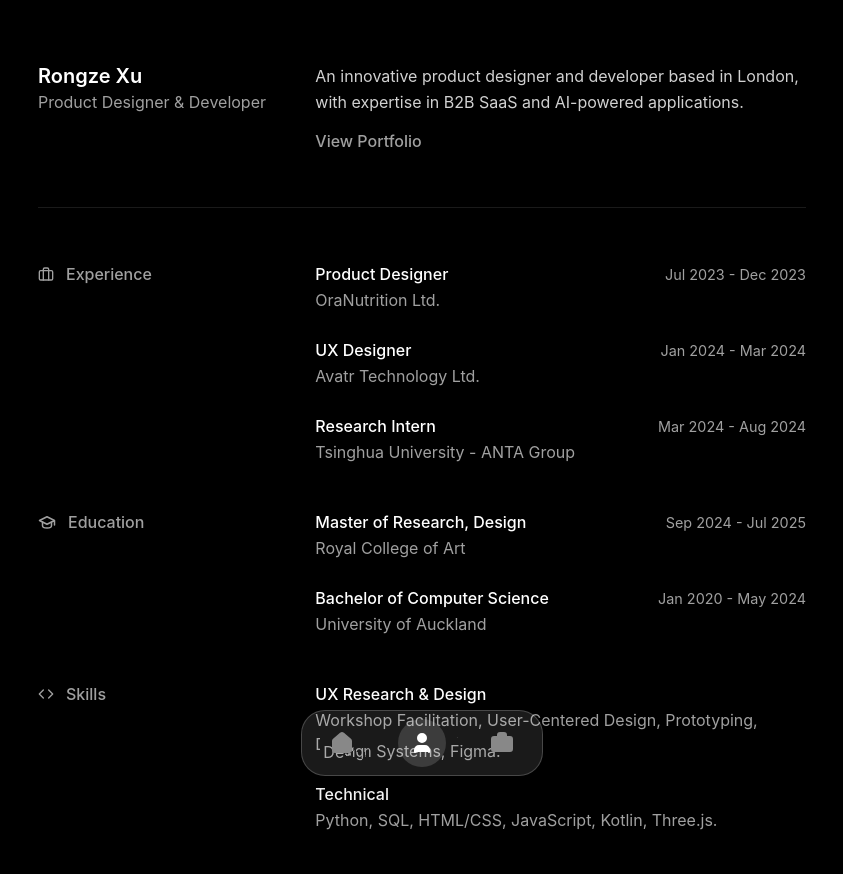
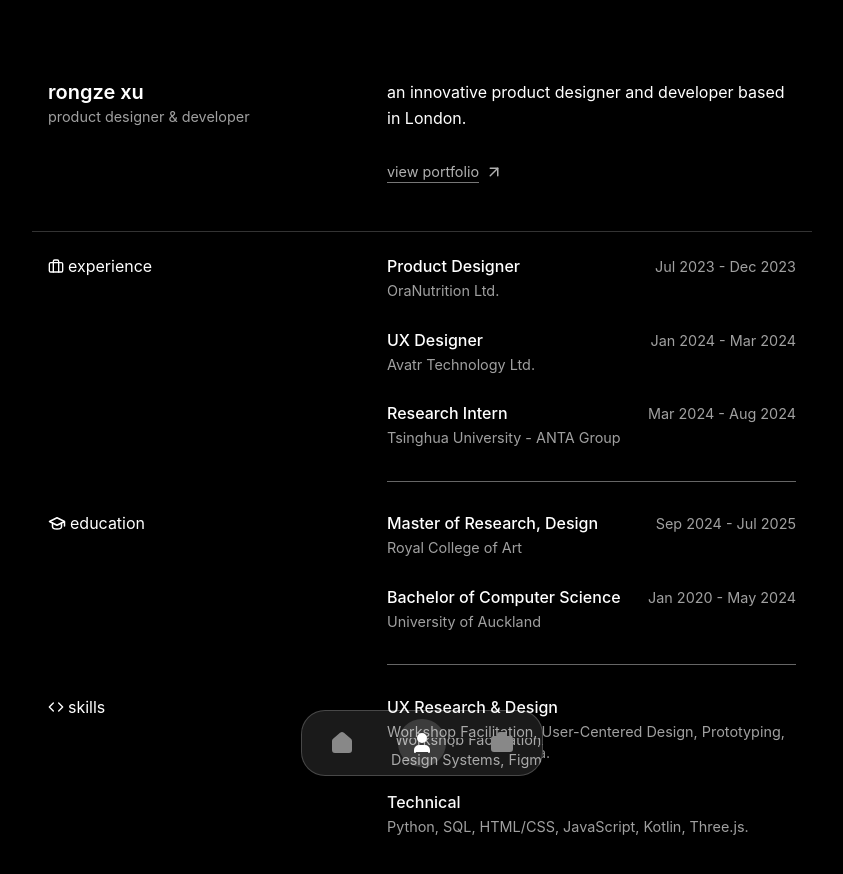
Before and after one commit to rynnxrz/pswebsite, a React (Vite) app: page /about in a window 1280 px wide. Shown: the top 874 px of the page, without its empty margins (218-1061 px from the left). Built offline with nearby package versions, Linux system fonts and the light colour scheme.

Commit message:
about layout update

```diff
--- a/src/components/About.css
+++ b/src/components/About.css
@@ -1,136 +1,52 @@
 /* src/components/About.css */
 
-/* Generic container to match Home.css */
-.page-container {
-  padding: 4rem 0; /* Vertical padding */
+.main-content-container-about {
+  max-width: 780px; margin: 0 auto; padding: 80px 1.5rem; display: flex; flex-direction: column; gap: 3rem;
+}
+.intro-section-about, .details-section-about {
+  display: grid; grid-template-columns: 1fr 1.4fr; grid-column-gap: 1.5rem;
+}
+.grid-col-left-about, .grid-col-right-about {
+  padding-left: 1rem; padding-right: 1rem;
+}
+.details-section-about {
+  border-top: 1px solid rgba(255, 255, 255, 0.2); padding-top: 1.5rem;
 }
 
-/* This is the main content block that is centered and sized correctly */
-.content-wrapper {
-  max-width: 768px; /* 736px content + 16px padding on each side */
-  padding: 0 16px;
-  margin: 0 auto;
-  display: grid;
-  grid-template-columns: 1fr 2fr;
-  gap: 0 2rem; /* No row gap, 2rem column gap */
-  align-items: start;
+/* === Typography & Colors === */
+.about-name { font-size: 1.25rem; font-weight: 600; margin: 0; color: #fff; }
+.about-bio { font-size: 1rem; color: #fff; line-height: 1.6; margin: 0; } /* Point 1 */
+.about-subtitle, .item-subtitle, .item-period { font-size: 0.9rem; color: #a0a0a0; }
+.about-subtitle { font-weight: 400; margin-top: 0.25rem; }
+.item-subtitle { margin: 4px 0 0 0; line-height: 1.5; }
+.item-period { margin: 2px 0 0 0; white-space: nowrap; flex-shrink: 0; }
+
+/* === Section Title === */
+.section-title { display: flex; align-items: center; gap: 0.25rem; color: #fff; }
+.section-title h3 { font-size: 1rem; font-weight: 400; color: inherit; margin: 0; }
+.section-title svg { stroke: currentColor; }
+
+/* === View Portfolio Link === */
+.about-link { display: inline-flex; align-items: center; gap: 0.35rem; color: #b0b0b0; text-decoration: none; font-size: 0.9rem; transition: all 0.2s ease; margin-top: 2rem; align-self: flex-start; }
+.about-link span { border-bottom: 1px solid #777; padding-bottom: 2px; transition: border-color 0.2s ease; }
+.about-link:hover { color: #fff; }
+.about-link:hover span { border-bottom-color: #fff; }
+.about-link svg { transform: translateY(-1px); }
+
+/* === Content & Separator === */
+.list-container { display: flex; flex-direction: column; gap: 1.75rem; }
+.list-item { display: flex; justify-content: space-between; align-items: flex-start; gap: 1rem; }
+.item-title { font-size: 1rem; font-weight: 500; color: #fff; margin: 0; }
+.project-separator { /* Point 2 & 3 */
+  border: none; height: 0.25px; background-color: rgba(255, 255, 255, 0.4); margin: 2rem 0; width: 100%;
 }
 
-.grid-left, .grid-right {
-  margin-bottom: 3rem; /* Space between sections */
+/* === Responsive === */
+@media (max-width: 768px) {
+  .main-content-container-about { padding: 60px 1.5rem; gap: 2.5rem; }
+  .intro-section-about, .details-section-about { grid-template-columns: 1fr; grid-row-gap: 1.5rem; }
+  .details-section-about { padding-top: 1.5rem; }
+  .project-separator { margin: 0; } /* Reset margin for mobile to rely on grid-gap */
+  .details-section-about .grid-col-left-about { display: none; } /* Hide empty left cols on mobile */
+  .details-section-about .grid-col-right-about { padding-left: 0; padding-right: 0; }
 }
-
-/* Header styles */
-.about-name {
-  font-size: 1.25rem;
-  font-weight: 600;
-  margin: 0;
-}
-
-.about-subtitle {
-  font-size: 1rem;
-  color: #a0a0a0;
-  margin-top: 4px;
-}
-
-.about-bio {
-  font-size: 1rem;
-  line-height: 1.6;
-  color: #d1d1d1;
-  margin: 0 0 1rem 0;
-}
-
-.about-link {
-  color: #a0a0a0;
-  text-decoration: none;
-  font-weight: 500;
-  transition: color 0.2s ease;
-}
-
-.about-link:hover {
-  color: #fff;
-}
-
-/* Divider spanning full width */
-.about-divider-container {
-  grid-column: 1 / -1;
-  margin-bottom: 3rem;
-}
-
-.about-divider {
-  border: none;
-  border-top: 1px solid rgba(255, 255, 255, 0.1);
-}
-
-/* Shared section title style */
-.section-title {
-  display: flex;
-  align-items: center;
-  gap: 0.75rem;
-  color: #a0a0a0;
-  font-weight: 500;
-  font-size: 1rem;
-}
-
-.section-title h3 {
-  margin: 0;
-  font-size: inherit;
-  font-weight: inherit;
-}
-
-/* Content list styles */
-.list-container {
-  display: flex;
-  flex-direction: column;
-  gap: 1.75rem;
-}
-
-.list-item {
-  display: flex;
-  justify-content: space-between;
-  align-items: flex-start;
-  gap: 1rem;
-}
-
-.item-main {
-  text-align: left;
-}
-
-.item-title {
-  font-size: 1rem;
-  font-weight: 500;
-  color: #fff;
-  margin: 0;
-}
-
-.item-subtitle {
-  font-size: 1rem;
-  color: #a0a0a0;
-  margin: 4px 0 0 0;
-  line-height: 1.5;
-}
-
-.item-period {
-  font-size: 0.9rem;
-  color: #a0a0a0;
-  margin: 2px 0 0 0;
-  white-space: nowrap;
-  flex-shrink: 0;
-}
-
-/* Responsive adjustments */
-@media (max-width: 768px) {
-  .content-wrapper {
-    grid-template-columns: 1fr;
-    gap: 0;
-  }
-  .grid-left, .grid-right {
-    margin-bottom: 1.5rem;
-  }
-  .grid-left {
-    margin-bottom: 1rem; /* Tighter space between title and content on mobile */
-  }
-  .about-divider-container {
-    margin: 0 0 1.5rem 0;
-  }
-}
--- a/src/components/About.tsx
+++ b/src/components/About.tsx
@@ -3,123 +3,101 @@
 import { motion } from 'framer-motion';
 import { Link } from 'react-router-dom';
 import { pageTransition } from '../utils/animations';
-import './About.css'; // We will use a dedicated CSS file to avoid class conflicts
+import './About.css';
 
 const experienceData = [
-  {
-    role: 'Product Designer',
-    company: 'OraNutrition Ltd.',
-    period: 'Jul 2023 - Dec 2023'
-  },
-  {
-    role: 'UX Designer',
-    company: 'Avatr Technology Ltd.',
-    period: 'Jan 2024 - Mar 2024'
-  },
-  {
-    role: 'Research Intern',
-    company: 'Tsinghua University - ANTA Group',
-    period: 'Mar 2024 - Aug 2024'
-  }
+  { role: 'Product Designer', company: 'OraNutrition Ltd.', period: 'Jul 2023 - Dec 2023' },
+  { role: 'UX Designer', company: 'Avatr Technology Ltd.', period: 'Jan 2024 - Mar 2024' },
+  { role: 'Research Intern', company: 'Tsinghua University - ANTA Group', period: 'Mar 2024 - Aug 2024' }
 ];
 
 const educationData = [
-  {
-    degree: 'Master of Research, Design',
-    institution: 'Royal College of Art',
-    period: 'Sep 2024 - Jul 2025'
-  },
-  {
-    degree: 'Bachelor of Computer Science',
-    institution: 'University of Auckland',
-    period: 'Jan 2020 - May 2024'
-  }
+  { degree: 'Master of Research, Design', institution: 'Royal College of Art', period: 'Sep 2024 - Jul 2025' },
+  { degree: 'Bachelor of Computer Science', institution: 'University of Auckland', period: 'Jan 2020 - May 2024' }
 ];
 
 export const About = () => {
   return (
-    <motion.div {...pageTransition} className="page-container">
-      <div className="content-wrapper">
+    <motion.div {...pageTransition} className="main-content-container-about">
 
-        {/* Header Section */}
-        <div className="grid-left">
-          <h1 className="about-name">Rongze Xu</h1>
-          <p className="about-subtitle">Product Designer & Developer</p>
+      <section className="intro-section-about">
+        <div className="grid-col-left-about">
+          <h1 className="about-name">rongze xu</h1>
+          <p className="about-subtitle">product designer & developer</p>
         </div>
-        <div className="grid-right">
+        <div className="grid-col-right-about">
           <p className="about-bio">
-            An innovative product designer and developer based in London, with expertise in B2B SaaS and AI-powered applications.
+            an innovative product designer and developer based in London.
           </p>
-          <Link to="/portfolio" className="about-link">View Portfolio</Link>
+          <Link to="/portfolio" className="about-link">
+            <span>view portfolio</span>
+            <svg xmlns="http://www.w3.org/2000/svg" width="18" height="18" viewBox="0 0 24 24" fill="none" stroke="currentColor" strokeWidth="2" strokeLinecap="round" strokeLinejoin="round">
+              <path d="M7 7h10v10"></path>
+              <path d="M7 17 17 7"></path>
+            </svg>
+          </Link>
         </div>
+      </section>
 
-        {/* Divider */}
-        <div className="about-divider-container">
-          <hr className="about-divider" />
-        </div>
-
-        {/* Experience Section */}
-        <div className="grid-left">
+      <section className="details-section-about">
+        {/* Experience */}
+        <div className="grid-col-left-about">
           <div className="section-title">
             <svg xmlns="http://www.w3.org/2000/svg" width="16" height="16" viewBox="0 0 24 24" fill="none" stroke="currentColor" strokeWidth="2" strokeLinecap="round" strokeLinejoin="round"><rect x="2" y="7" width="20" height="14" rx="2" ry="2"></rect><path d="M16 21V5a2 2 0 0 0-2-2h-4a2 2 0 0 0-2 2v16"></path></svg>
-            <h3>Experience</h3>
+            <h3>experience</h3>
           </div>
         </div>
-        <div className="grid-right">
+        <div className="grid-col-right-about">
           <div className="list-container">
-            {experienceData.map((item, index) => (
-              <div className="list-item" key={index}>
-                <div className="item-main">
-                  <p className="item-title">{item.role}</p>
-                  <p className="item-subtitle">{item.company}</p>
-                </div>
+            {experienceData.map((item) => (
+              <div className="list-item" key={item.company}>
+                <div className="item-main"><p className="item-title">{item.role}</p><p className="item-subtitle">{item.company}</p></div>
                 <p className="item-period">{item.period}</p>
               </div>
             ))}
           </div>
         </div>
 
-        {/* Education Section */}
-        <div className="grid-left">
+        {/* Separator Row 1 */}
+        <div className="grid-col-left-about"></div>
+        <div className="grid-col-right-about"><hr className="project-separator"/></div>
+
+        {/* Education */}
+        <div className="grid-col-left-about">
           <div className="section-title">
              <svg xmlns="http://www.w3.org/2000/svg" width="18" height="18" viewBox="0 0 24 24" fill="none" stroke="currentColor" strokeWidth="2" strokeLinecap="round" strokeLinejoin="round"><path d="M22 10v6M2 10l10-5 10 5-10 5z"></path><path d="M6 12v5c0 1.7 2.7 3 6 3s6-1.3 6-3v-5"></path></svg>
-            <h3>Education</h3>
+            <h3>education</h3>
           </div>
         </div>
-        <div className="grid-right">
+        <div className="grid-col-right-about">
           <div className="list-container">
-            {educationData.map((item, index) => (
-              <div className="list-item" key={index}>
-                <div className="item-main">
-                  <p className="item-title">{item.degree}</p>
-                  <p className="item-subtitle">{item.institution}</p>
-                </div>
+            {educationData.map((item) => (
+              <div className="list-item" key={item.institution}>
+                <div className="item-main"><p className="item-title">{item.degree}</p><p className="item-subtitle">{item.institution}</p></div>
                 <p className="item-period">{item.period}</p>
               </div>
             ))}
           </div>
         </div>
 
-        {/* Skills Section */}
-        <div className="grid-left">
+        {/* Separator Row 2 */}
+        <div className="grid-col-left-about"></div>
+        <div className="grid-col-right-about"><hr className="project-separator"/></div>
+
+        {/* Skills */}
+        <div className="grid-col-left-about">
            <div className="section-title">
             <svg xmlns="http://www.w3.org/2000/svg" width="16" height="16" viewBox="0 0 24 24" fill="none" stroke="currentColor" strokeWidth="2" strokeLinecap="round" strokeLinejoin="round"><polyline points="16 18 22 12 16 6"></polyline><polyline points="8 6 2 12 8 18"></polyline></svg>
-            <h3>Skills</h3>
+            <h3>skills</h3>
           </div>
         </div>
-        <div className="grid-right">
+        <div className="grid-col-right-about">
           <div className="list-container">
-              <div className="skills-item">
-                  <p className="item-title">UX Research & Design</p>
-                  <p className="item-subtitle">Workshop Facilitation, User-Centered Design, Prototyping, Design Systems, Figma.</p>
-              </div>
-              <div className="skills-item">
-                  <p className="item-title">Technical</p>
-                  <p className="item-subtitle">Python, SQL, HTML/CSS, JavaScript, Kotlin, Three.js.</p>
-              </div>
+              <div className="skills-item"><p className="item-title">UX Research & Design</p><p className="item-subtitle">Workshop Facilitation, User-Centered Design, Prototyping, Design Systems, Figma.</p></div>
+              <div className="skills-item"><p className="item-title">Technical</p><p className="item-subtitle">Python, SQL, HTML/CSS, JavaScript, Kotlin, Three.js.</p></div>
           </div>
         </div>
-      </div>
+      </section>
     </motion.div>
   );
 };
--- a/src/components/Home.tsx
+++ b/src/components/Home.tsx
@@ -28,7 +28,7 @@ export const Home = () => {
   const { showNotification } = useNotification();
 
   const handleProjectClick = () => {
-    showNotification('vibe coding in  — stay tuned!');
+    showNotification('vibe coding in progress  — stay tuned!');
   };
 
   return (
```
